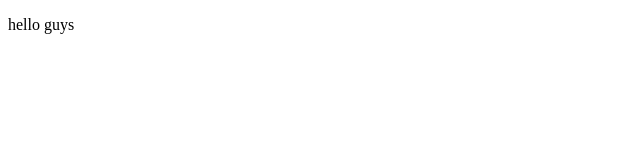
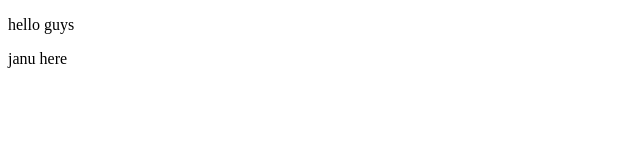
Before and after one commit to jahnavigajjala3-commits/jahnavi_firstproject, a plain HTML site: page index.html in a window 1280 px wide. Shown: the full height of the page, 0-640 px from the left. Drawn offline with Linux system fonts and the light colour scheme.

Commit message:
initial commit

```diff
--- a/index.html
+++ b/index.html
@@ -7,6 +7,7 @@
 </head>
 <body>
     <p>hello guys</p>
+    <p> janu here </p>
 
 </body>
 </html>
```
Also changed, not shown: 1 other file.
